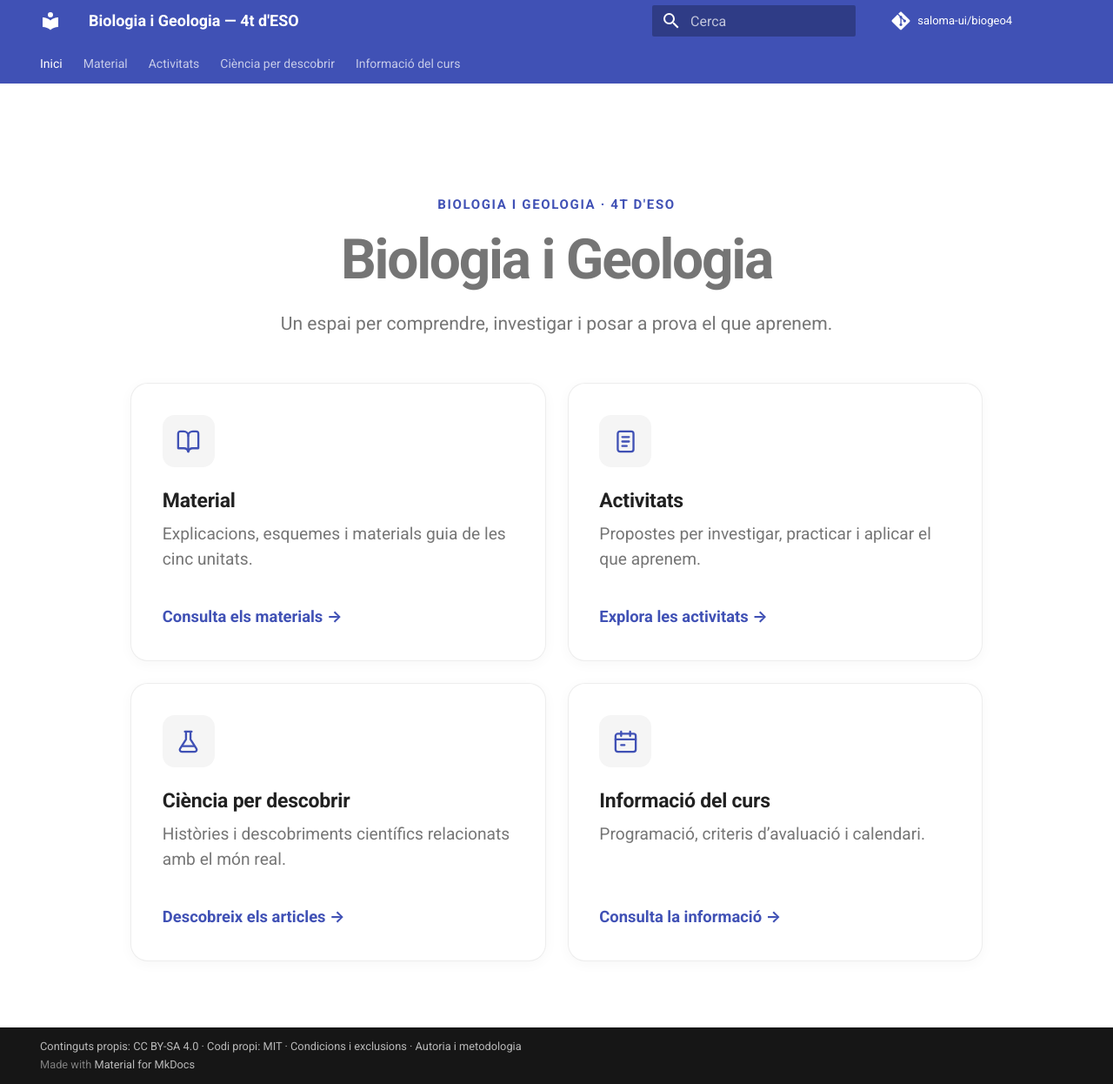
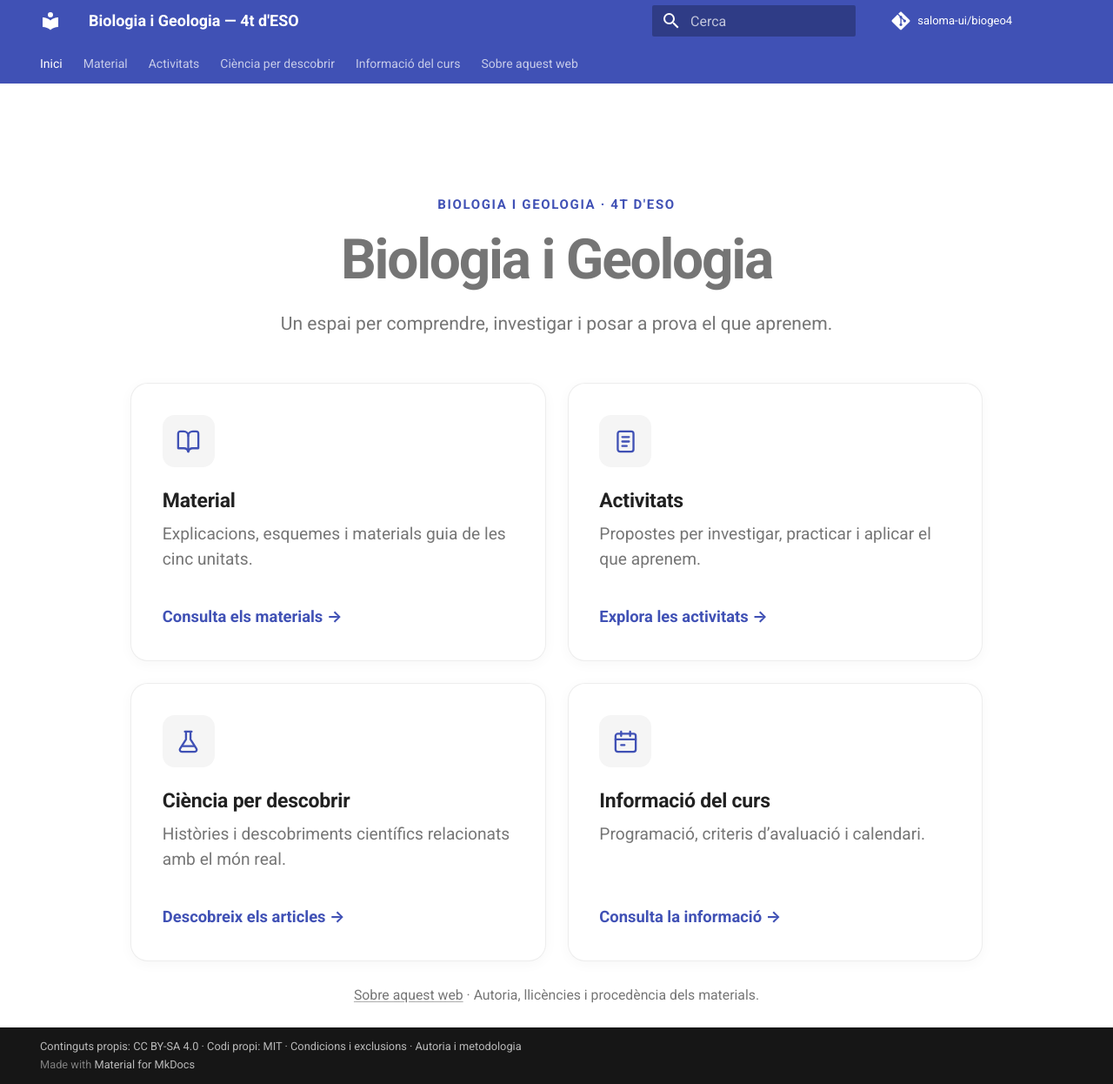
Before and after one commit to saloma-ui/biogeo4, an MkDocs documentation site: the page built from docs/index.md, in a window 1280 px wide and 1246 px high. Shown: the whole window at 87% size. Built offline with MkDocs 1.6.1 and Material for MkDocs 9.7.7, drawn with Linux system fonts in a browser that asks for light colours; comment, search, counter and statistics services are not loaded.

```diff
--- a/docs/extra.css
+++ b/docs/extra.css
@@ -141,3 +141,25 @@
     transform: none;
   }
 }
+
+/* Enllaç informatiu secundari: sense afegir una cinquena targeta. */
+.md-typeset .portada-curs__enllac-sobre {
+  margin: 1.35rem 0 0;
+  text-align: center;
+  color: var(--md-default-fg-color--light);
+  font-size: 0.79rem;
+  line-height: 1.55;
+}
+.md-typeset .portada-curs__enllac-sobre a {
+  color: inherit;
+  text-decoration: underline;
+  text-underline-offset: 0.15em;
+  text-decoration-color: var(--md-default-fg-color--lighter);
+}
+.md-typeset .portada-curs__enllac-sobre a:hover {
+  color: var(--md-primary-fg-color);
+}
+.md-typeset .portada-curs__enllac-sobre a:focus-visible {
+  outline: 2px solid var(--md-primary-fg-color);
+  outline-offset: 4px;
+}
--- a/docs/index.md
+++ b/docs/index.md
@@ -46,4 +46,5 @@ hide:
     <span class="portada-curs__acces">Consulta la informació<span aria-hidden="true"> →</span></span>
   </a>
   </div>
+  <p class="portada-curs__enllac-sobre"><a href="sobre/">Sobre aquest web</a><span aria-hidden="true"> · </span>Autoria, llicències i procedència dels materials.</p>
 </div>
--- a/mkdocs.yml
+++ b/mkdocs.yml
@@ -77,15 +77,18 @@ nav:
       - Programació: programacio.md
       - Criteris d'avaluació: criteris-avaluacio.md
       - Calendari: calendari.md
+  - Sobre aquest web:
+      - sobre/index.md
       - Autoria i metodologia: autoria-i-metodologia.md
       - Llicència i reutilització: llicencia.md
-      - Crèdits i recursos: registre-recursos.md
-      - Figures de la UD01: registre-figures-ud1.md
-      - Figures de la UD2: registre-figures-ud2.md
-      - Inventari visual: inventari-visual.md
-      # FIGURES_AUTO_INICI
+      - Crèdits i procedència: registre-recursos.md
+      - Inventari visual:
+          - Inventari general: inventari-visual.md
+          - 'UD01 · Geologia': registre-figures-ud1.md
+          - 'UD02 · La continuïtat cel·lular': registre-figures-ud2.md
+          # FIGURES_AUTO_INICI
 
-      # FIGURES_AUTO_FI
+          # FIGURES_AUTO_FI
 
 markdown_extensions:
   - attr_list
```
Also changed, not shown: docs/informacio/index.md (+0 -10 lines), docs/sobre/index.md (added, +16 -0 lines), readme.md (+4 -0 lines), 1 other file.
